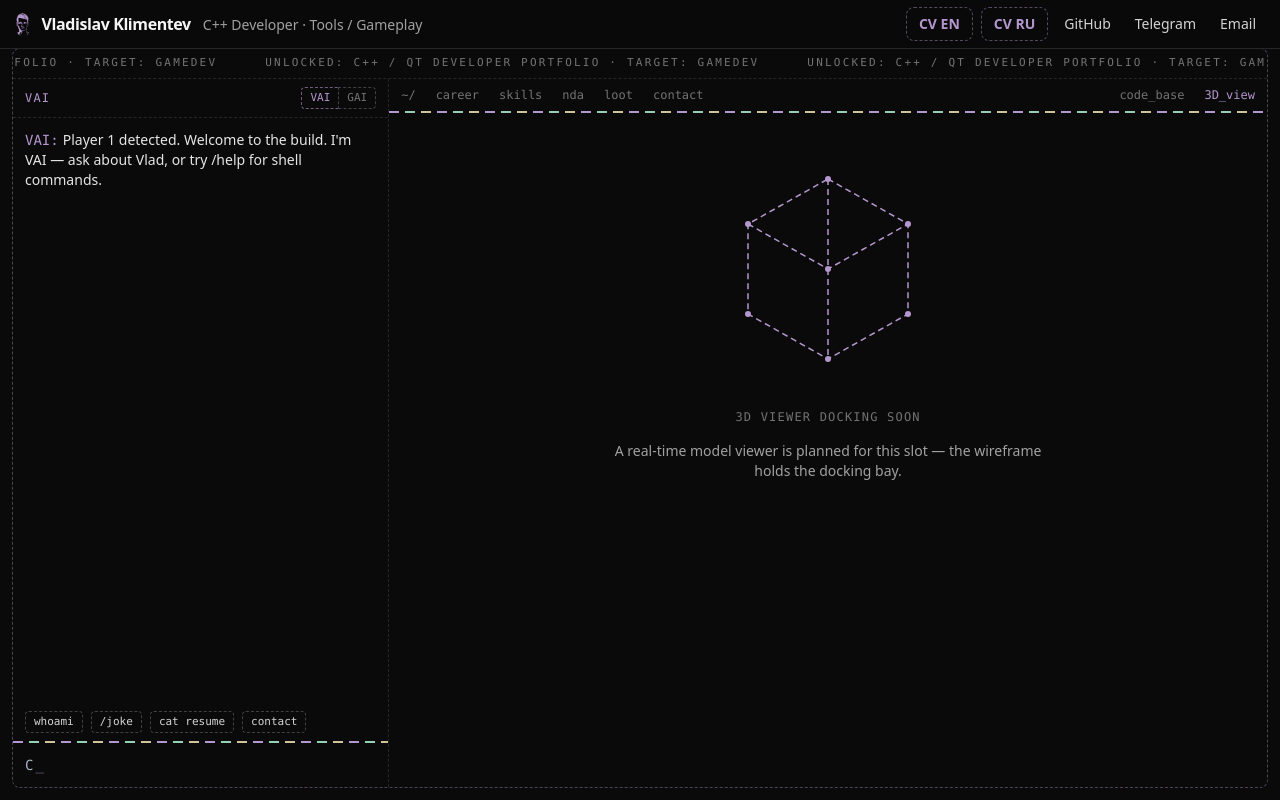
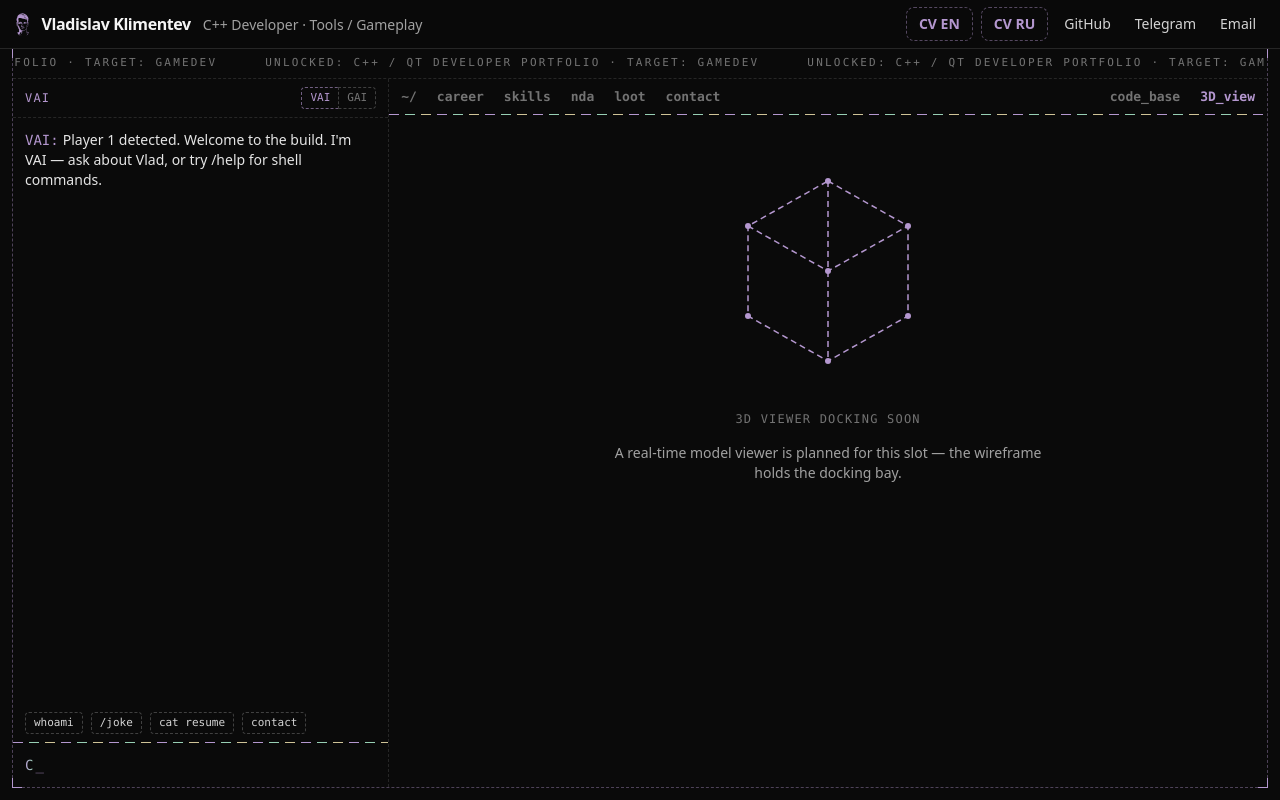
Before and after one commit to vetnem1lk/me.cryzothic.tech, a React (Vite) app: page /3d in a window 1280 px wide. Built offline with nearby package versions, Linux system fonts and the light colour scheme.

Commit message:
fix: square corner frame, thinner separators, dual-mode briefing copy, bolder tabs

```diff
--- a/src/components/board/Board.tsx
+++ b/src/components/board/Board.tsx
@@ -32,12 +32,12 @@ export default function Board() {
       ref={scope}
       className="mx-auto flex w-full max-w-[1600px] flex-1 flex-col px-3 pb-3 md:h-[calc(100dvh_-_3rem)] md:min-h-[520px] md:flex-none"
     >
-      <div className="relative flex min-h-0 flex-1 flex-col rounded-lg border border-dashed border-accent/40 md:overflow-hidden">
+      <div className="relative flex min-h-0 flex-1 flex-col border border-dashed border-accent/40">
         {CORNERS.map((c) => (
           <span key={c} aria-hidden className={`${CORNER} ${c}`} />
         ))}
         <Marquee />
-        <div className="min-h-0 flex-1 md:grid md:grid-cols-[minmax(320px,30%)_minmax(0,1fr)] md:grid-rows-[minmax(0,1fr)]">
+        <div className="min-h-0 flex-1 md:grid md:grid-cols-[minmax(320px,30%)_minmax(0,1fr)] md:grid-rows-[minmax(0,1fr)] md:overflow-hidden">
           <VaiShell mobileOpen={sheetOpen} onMobileClose={() => setSheetOpen(false)} />
           <div aria-hidden className="sep-tri md:hidden" />
           <Stage />
--- a/src/components/board/Stage.tsx
+++ b/src/components/board/Stage.tsx
@@ -38,7 +38,7 @@ export default function Stage() {
       data-dock
       className="flex min-h-0 flex-col border-b border-dashed border-neutral-800 md:border-b-0"
     >
-      <nav className="flex flex-wrap items-center gap-3 p-2 font-mono text-xs">
+      <nav className="flex flex-wrap items-center gap-3 p-2 font-mono text-[13px] font-semibold">
         <Link href="/" className={navClass}>
           ~/
         </Link>
--- a/src/components/board/views/Briefing.tsx
+++ b/src/components/board/views/Briefing.tsx
@@ -23,7 +23,7 @@ export default function Briefing() {
         }}
       />
       <p className="max-w-md text-center text-sm text-neutral-400">
-        C++ developer — tools / gameplay. Pick a sector, or ask VAI anything.
+        C++ developer — tools / gameplay. Pick a sector, or ask VAI about me · GAI about anything.
       </p>
       <div className="grid w-full max-w-lg gap-3 sm:grid-cols-2">
         {ACTIONS.map((a) => (
--- a/src/index.css
+++ b/src/index.css
@@ -52,7 +52,7 @@ html {
 
 /* Tri-color dashed separator — lilac/mint/sand (spec §T3c.8, palette B). */
 .sep-tri {
-  height: 2px;
+  height: 1px;
   flex: none;
   background: repeating-linear-gradient(
     90deg,
```
